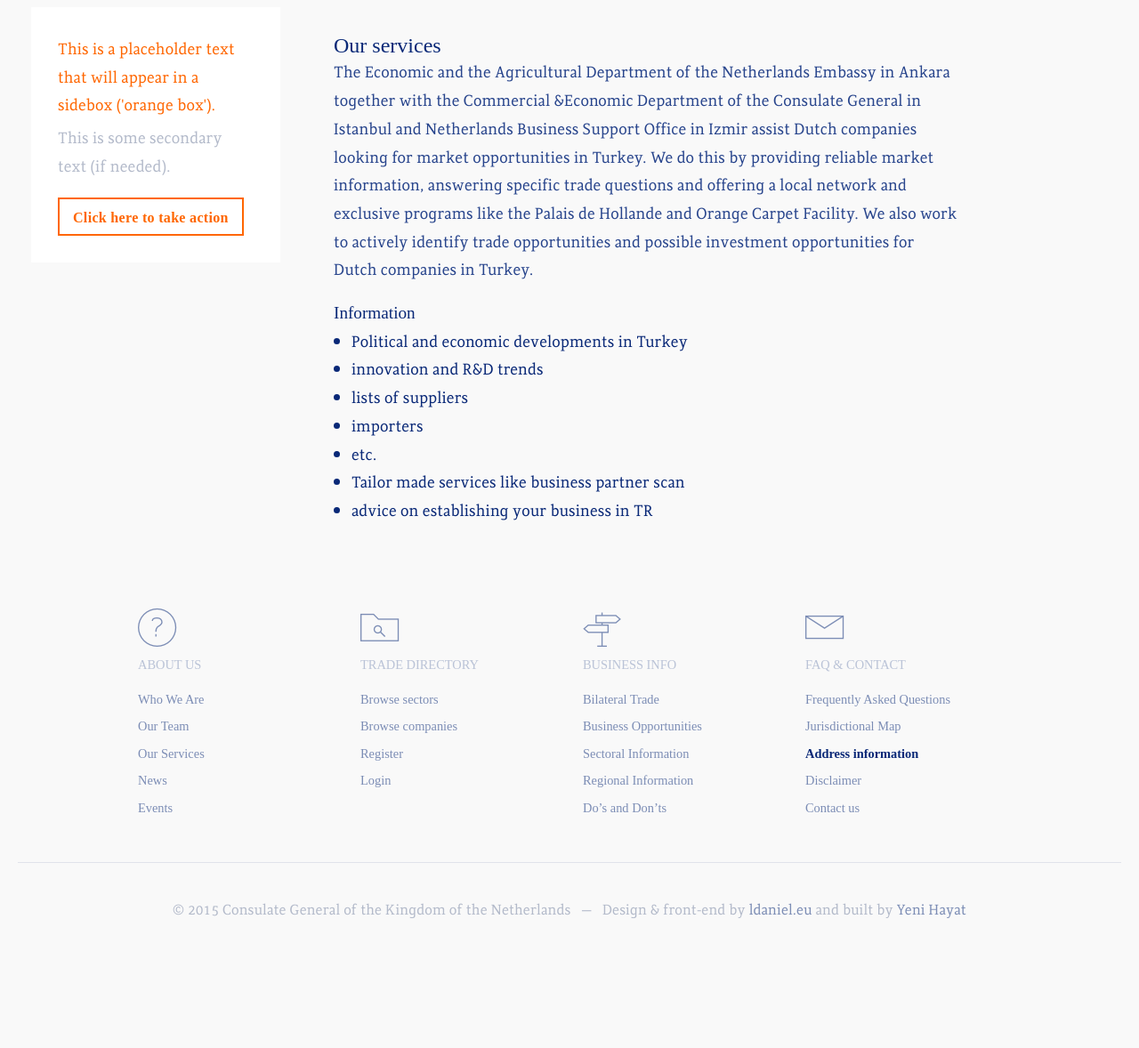
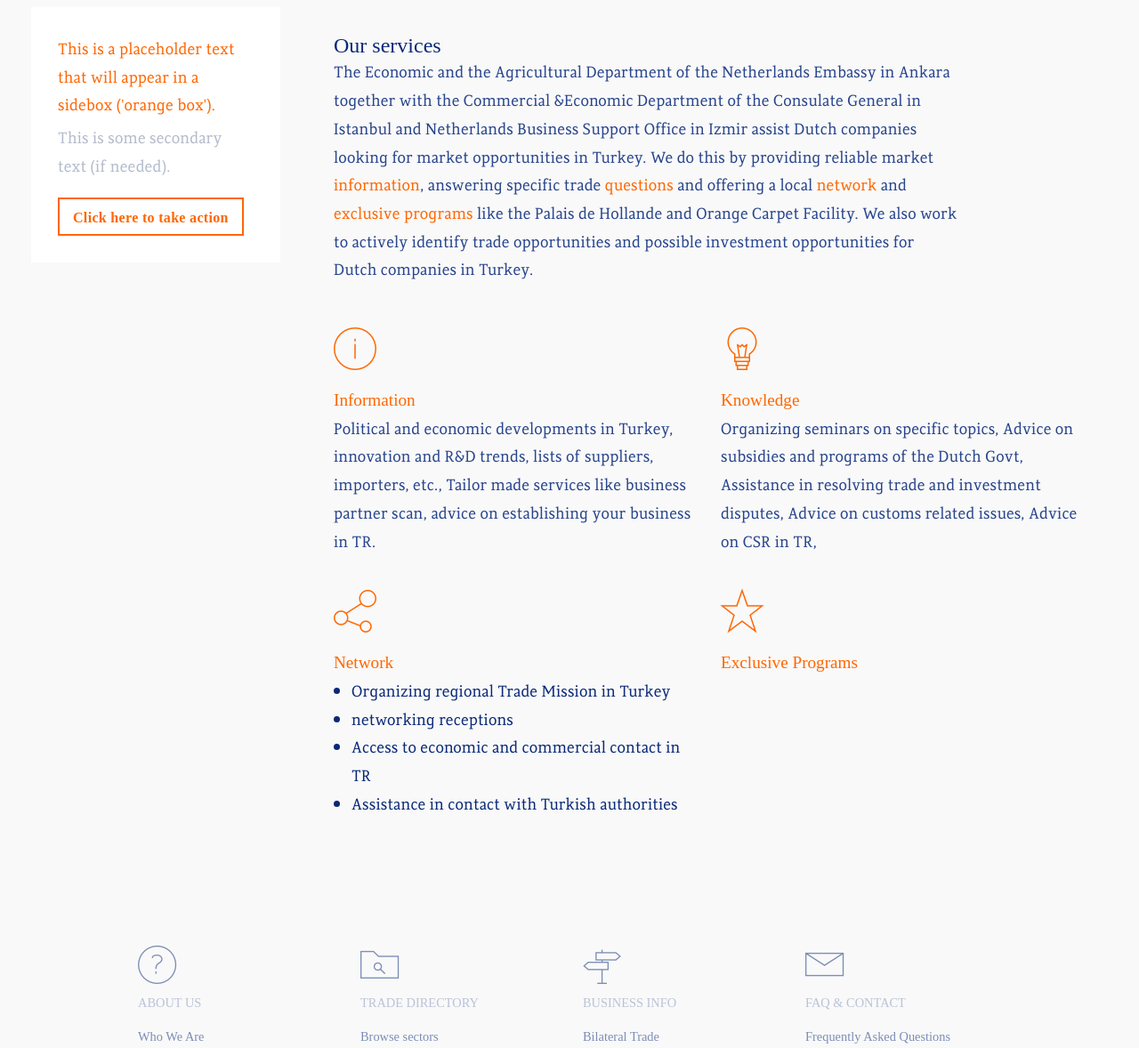
Before and after one commit to ldanielswakman/nttd-design, a PHP site: page /aboutus-services.php in a window 1280 px wide. Shown: the part 382-1560 px from the top of the page at 89% size. Before the commit the page ends 1414 px from the top, so only its background shows below. Run offline with PHP 8.4, Linux system fonts and the light colour scheme; some web fonts are replaced.

Commit message:
our services content design

```diff
--- a/aboutus-services.php
+++ b/aboutus-services.php
@@ -66,19 +66,34 @@
 
             <h3>Our services</h3>
 
-            <p>The Economic and the Agricultural Department of the Netherlands Embassy in Ankara together with the Commercial &Economic Department of the Consulate General in Istanbul and Netherlands Business Support Office in Izmir assist Dutch companies looking for market opportunities in Turkey. We do this by providing reliable market information, answering specific trade questions and offering a local network and exclusive programs like the Palais de Hollande and Orange Carpet Facility. We also work to actively identify trade opportunities and possible investment opportunities for Dutch companies in Turkey.</p>
+            <p>The Economic and the Agricultural Department of the Netherlands Embassy in Ankara together with the Commercial &Economic Department of the Consulate General in Istanbul and Netherlands Business Support Office in Izmir assist Dutch companies looking for market opportunities in Turkey. We do this by providing reliable market <a href="#service_info">information</a>, answering specific trade <a href="#service_knowlegde">questions</a> and offering a local <a href="#service_network">network</a> and <a href="#service_programs">exclusive programs</a> like the Palais de Hollande and Orange Carpet Facility. We also work to actively identify trade opportunities and possible investment opportunities for Dutch companies in Turkey.</p>
 
-            <h4 class="u-mt20">Information</h4>
-
-            <ul>
-              <li>Political and economic developments in Turkey</li>
-              <li>innovation and R&D trends</li>
-              <li>lists of suppliers</li>
-              <li>importers</li>
-              <li>etc.</li>
-              <li>Tailor made services like business partner scan</li>
-              <li>advice on establishing your business in TR</li>
-            </ul>
+            <div class="row row-internalpadding u-mv30">
+              <div id="service_info" class="col-sm-6 u-mv20">
+                <i class="icon icon-basic-info icon-3x u-block u-mb20 c-orange"></i>
+                <h4 class="c-orange">Information</h4>
+                <p>Political and economic developments in Turkey, innovation and R&D trends, lists of suppliers, importers, etc., Tailor made services like business partner scan, advice on establishing your business in TR.</p>
+              </div>
+              <div id="serviceknowledge" class="col-sm-6 u-mv20">
+                <i class="icon icon-basic-lightbulb icon-3x u-block u-mb20 c-orange"></i>
+                <h4 class="c-orange">Knowledge</h4>
+                <p>Organizing seminars on specific topics, Advice on subsidies and programs of the Dutch Govt, Assistance in resolving trade and investment disputes, Advice on customs related issues, Advice on CSR in TR,</p>
+              </div>
+              <div id="service_network" class="col-sm-6 u-mv20">
+                <i class="icon icon-basic-share icon-3x u-block u-mb20 c-orange"></i>
+                <h4 class="c-orange">Network</h4>
+                <ul>
+                  <li>Organizing regional Trade Mission in Turkey</li>
+                  <li>networking receptions</li>
+                  <li>Access to economic and commercial contact in TR</li>
+                  <li>Assistance in contact with Turkish authorities</li>
+                </ul>
+              </div>
+              <div id="service_programs" class="col-sm-6 u-mv20">
+                <i class="icon icon-basic-star icon-3x u-block u-mb20 c-orange"></i>
+                <h4 class="c-orange">Exclusive Programs</h4>
+              </div>
+            </div>
 
           </div>
         </div>
```
